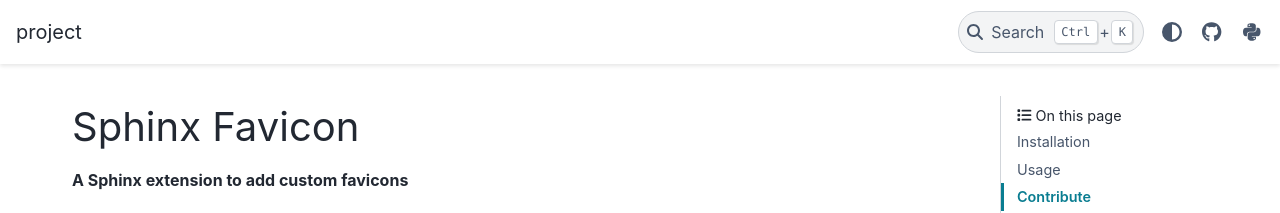
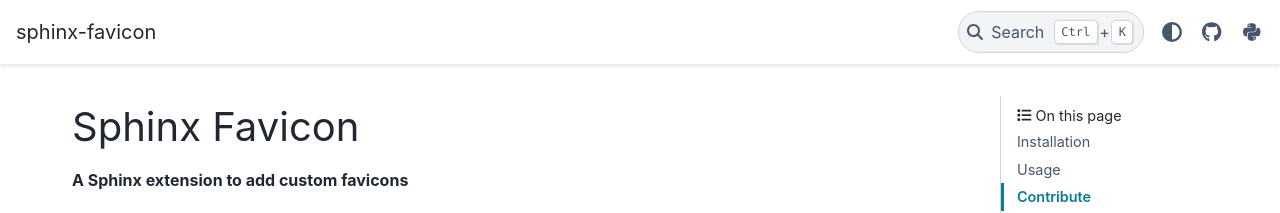
Before and after one commit to tcmetzger/sphinx-favicon, a Sphinx documentation site: the page built from docs/source/index.rst, in a window 1280 px wide. Shown: the top 213 px of the page. Built offline with Sphinx 7.4.7 and the PyData theme 0.15.4, drawn with Linux system fonts in a browser that asks for light colours.

Commit message:
typo in project name

```diff
--- a/docs/source/conf.py
+++ b/docs/source/conf.py
@@ -45,7 +45,7 @@
             "icon": "fa-brands fa-python",
         },
     ],
-    "logo": {"text": "project"},
+    "logo": {"text": project},
     "use_edit_page_button": True,
     # "announcement": "https://raw.githubusercontent.com/pydata/pydata-sphinx-theme/main/docs/_templates/custom-template.html",
 }
```
